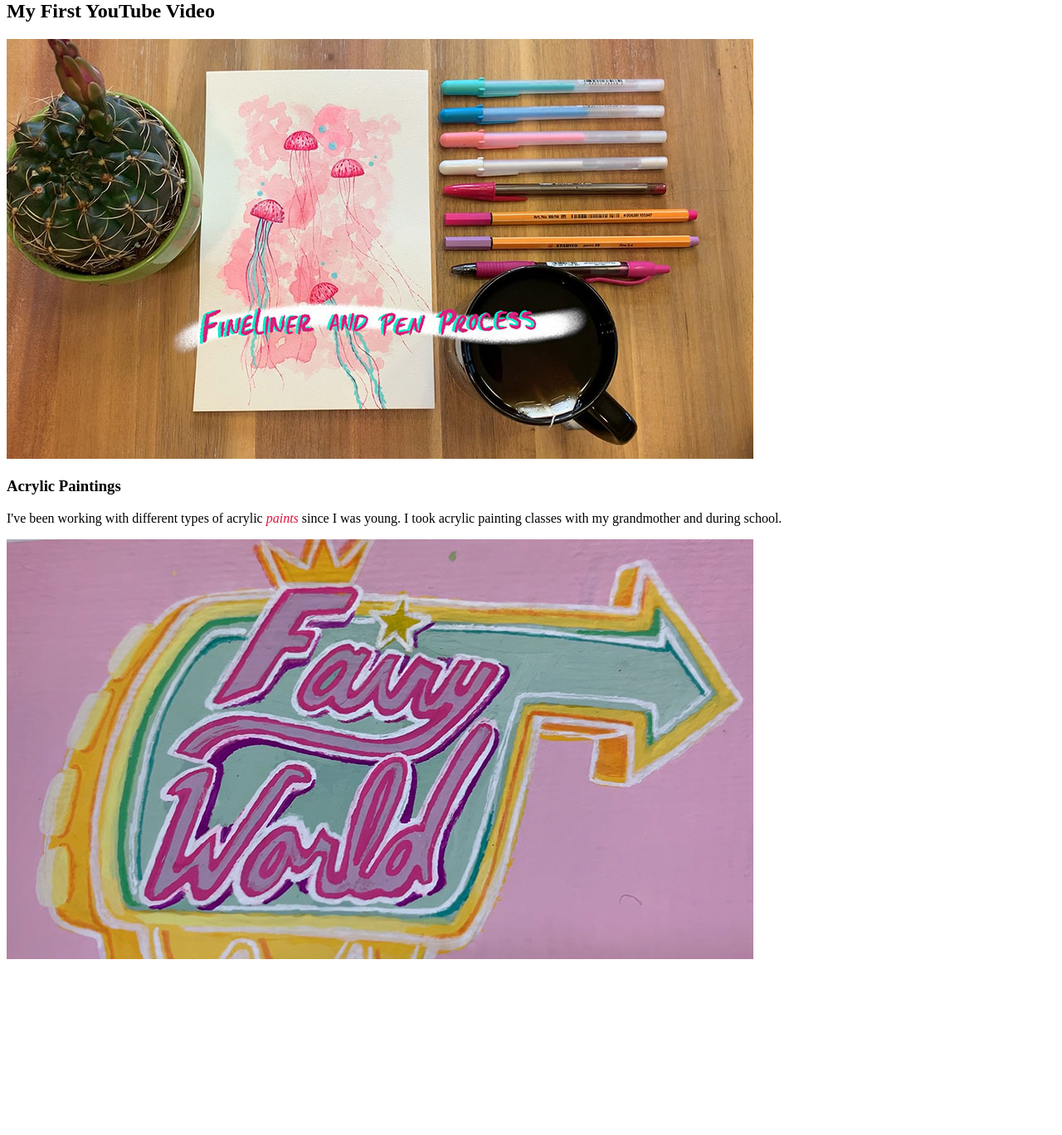
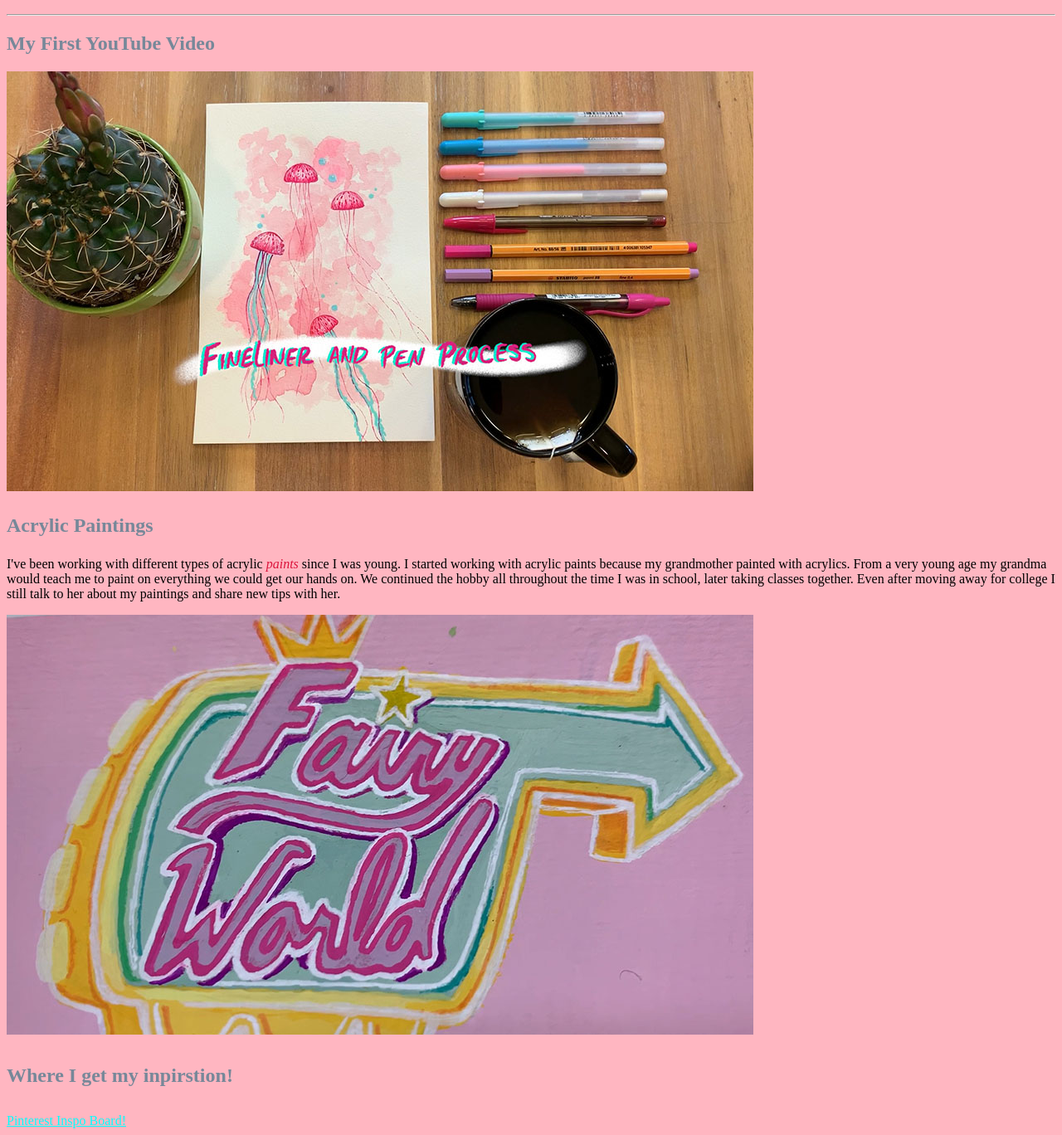
Before and after one commit to ayresmaya/html1, a plain HTML site: page index.html in a window 1280 px wide. Shown: the part 102-1470 px from the top of the page at 83% size. Before the commit the page ends 1270 px from the top, so only its background shows below. Drawn offline with Linux system fonts and the light colour scheme.

Commit message:
Html2 Changes

```diff
--- a/index.html
+++ b/index.html
@@ -1,17 +1,30 @@
 <!doctype html>
 <html>
 <head>
+<style>
+	a:link {color: aqua;}
+</style>
 <meta charset="utf-8">
 <title>HTML 1</title>
 </head>
 
-<body>
-	<h1>My's Sunshine Design</h1>
-	<hr>
-		<h2>My First YouTube Video</h2>
+<body	style="background-color: lightpink">
+	<h1	style="font-size: 300%; color: lightslategrey;font-family: zeyada "
+		>My's Sunshine Design</h1>
+<hr>
+	<h2	style="font-size: 150%; color: lightslategray; font-family: zeyada"
+		>My First YouTube Video</h2>
 	<img src="Images/Thumbnail2.jpg" alt="Jellyfish Watercolor Piece">
-		 <h3> Acrylic Paintings </h3>
-	<p>I've been working with different types of acrylic <i title="paint" style=" color: crimson">paints</i> since I was young. I took acrylic painting classes with my grandmother and during school.</p>
+
+	<h3 style="font-size: 150%; color: lightslategrey; font-family: zeyada"
+		>Acrylic Paintings </h3>
+			<p>I've been working with different types of acrylic
+				<i title="paint" style=" color: crimson"
+			>paints</i> since I was young. I started working with acrylic paints because my grandmother painted with acrylics. From a very young age my grandma would teach me to paint on everything we could get our hands on. We continued the hobby all throughout the time I was in school, later taking classes together. Even after moving away for college I still talk to her about my paintings and share new tips with her.</p>
 	<img src="Images/FairyThumbnail2.jpg" alt="Acrylic">
+	<h4 style="font-size: 150%;color: lightslategrey;font-family: zeyada; font-display: swap"
+		> Where I get my inpirstion! </h4>
+	<a href="https://pin.it/24sJRpK">Pinterest Inspo Board!</a>
+
 </body>
 </html>
```
Also changed, not shown: ReferencePhotosbyME.html (added, +10 -0 lines), myphotography.html (added, +11 -0 lines).
